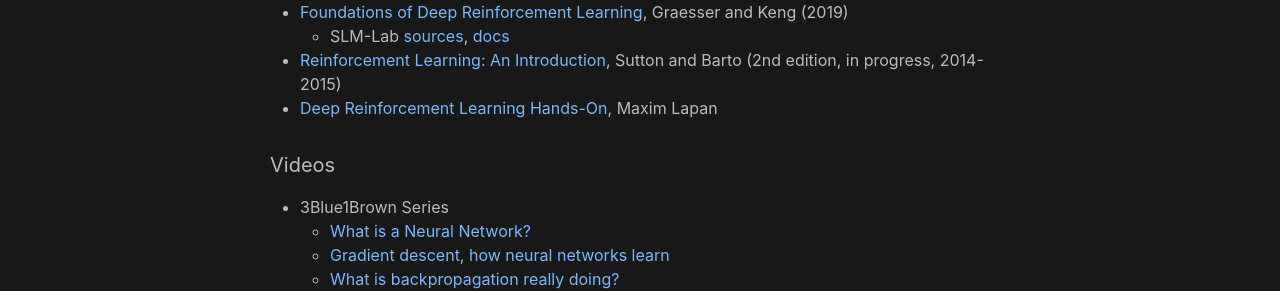
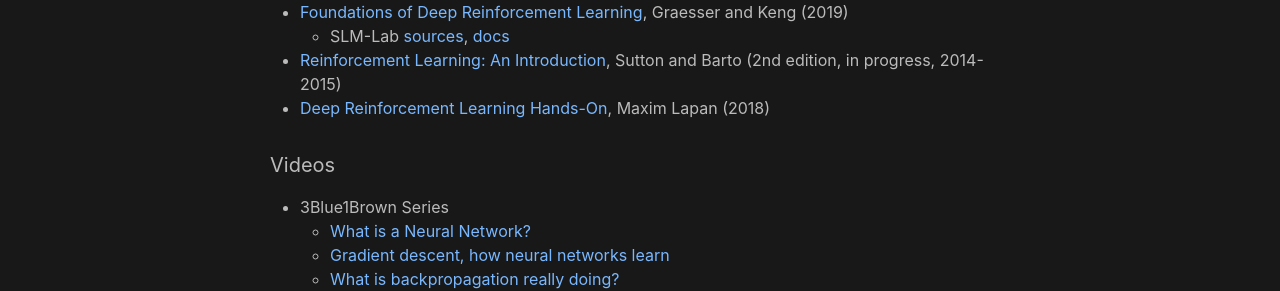
Before and after one commit to analytiq-hub/sigagent.github.io, a Jekyll site: the page built from machine_learning.md, in a window 1280 px wide. Shown: the part 287-578 px from the top of the page. Built offline with Jekyll 4.4.1, drawn with Linux system fonts in a browser that asks for light colours.

Commit message:
*** empty log message ***

```diff
--- a/machine_learning.md
+++ b/machine_learning.md
@@ -9,7 +9,7 @@ title: Machine Learning
 * [Foundations of Deep Reinforcement Learning](https://www.amazon.com/Deep-Reinforcement-Learning-Python-Hands/dp/0135172381), Graesser and Keng (2019)
   * SLM-Lab [sources](https://github.com/kengz/SLM-Lab), [docs](https://slm-lab.gitbook.io/slm-lab/)
 * [Reinforcement Learning: An Introduction](https://web.stanford.edu/class/psych209/Readings/SuttonBartoIPRLBook2ndEd.pdf), Sutton and Barto (2nd edition, in progress, 2014-2015)
-* [Deep Reinforcement Learning Hands-On](https://www.amazon.com/Deep-Reinforcement-Learning-Hands-Q-networks/dp/1788834240), Maxim Lapan
+* [Deep Reinforcement Learning Hands-On](https://www.amazon.com/Deep-Reinforcement-Learning-Hands-Q-networks/dp/1788834240), Maxim Lapan (2018)
 
 #### Videos
 * 3Blue1Brown Series
```
